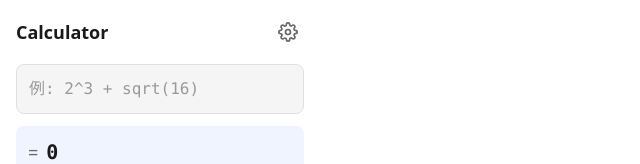
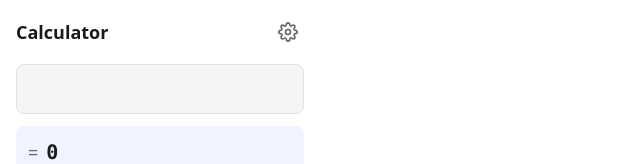
Before and after one commit to tsmh3939/ScientificCalculator, a React (Vite) app: page / in a window 1280 px wide. Shown: the top 164 px of the page, without its empty margins (0-640 px from the left). Built offline with nearby package versions, Linux system fonts and the light colour scheme.

Commit message:
プレースホルダの削除

```diff
--- a/src/components/Calculator.tsx
+++ b/src/components/Calculator.tsx
@@ -91,7 +91,6 @@ export function Calculator() {
           value={expression}
           onChange={(e) => setExpression(e.target.value)}
           onKeyDown={handleKeyDown}
-          placeholder="例: 2^3 + sqrt(16)"
           spellCheck={false}
         />
       </div>
```
